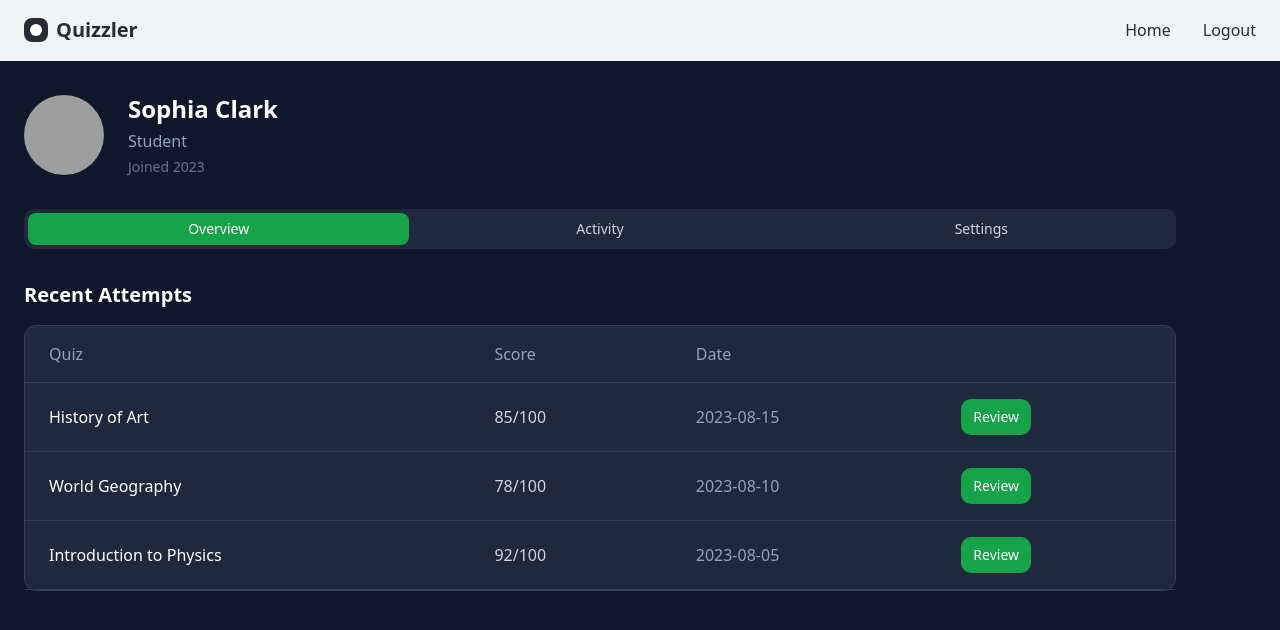
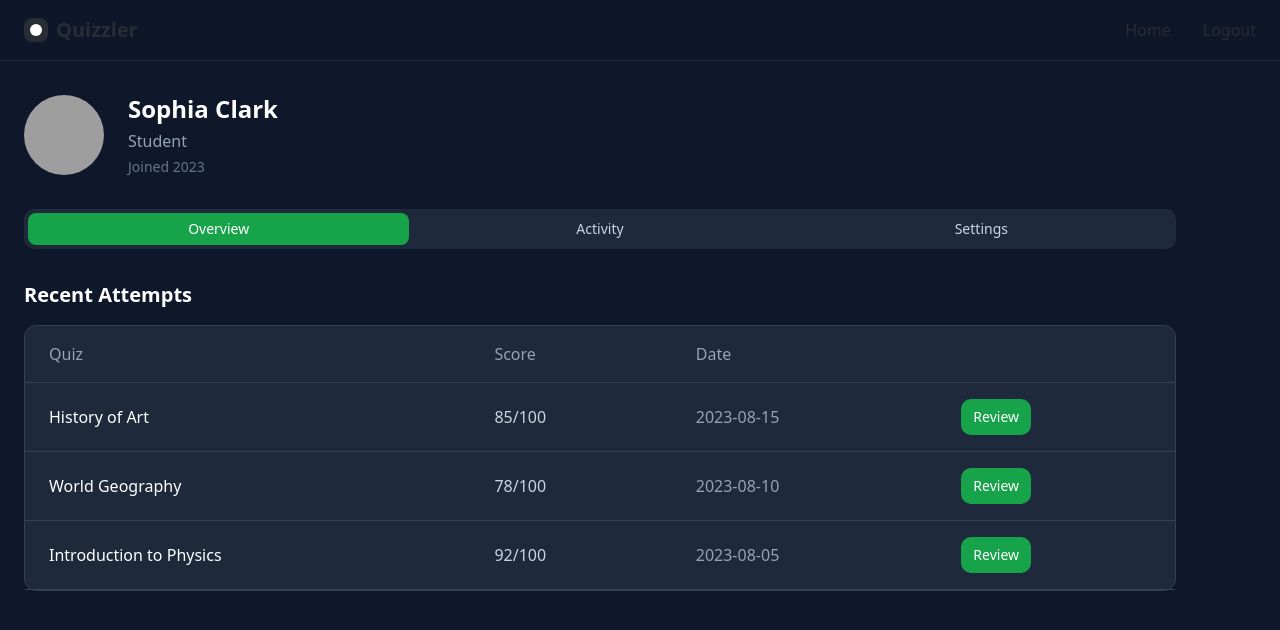
Before and after one commit to AnirudhFtw/Quizzler, a React (Vite) app: page /profile in a window 1280 px wide. Shown: the top 630 px of the page. Built offline with nearby package versions, Linux system fonts and the light colour scheme; grey boxes are pictures that could not be loaded; the HTML template or start-up script is replaced by a standard one.

Commit message:
Fix navigation bar colors

```diff
--- a/src/components/Navigation.tsx
+++ b/src/components/Navigation.tsx
@@ -1,8 +1,16 @@
 import { Button } from "@/components/ui/button";
+import { useLocation } from "react-router-dom";
 
 const Navigation = () => {
+  const location = useLocation();
+  const isDarkPage = location.pathname === "/leaderboard" || location.pathname === "/profile";
+
   return (
-    <nav className="w-full px-6 py-4 flex items-center justify-between bg-background/95 backdrop-blur-sm border-b border-border/20">
+    <nav className={`w-full px-6 py-4 flex items-center justify-between backdrop-blur-sm border-b ${
+      isDarkPage
+        ? "bg-slate-900/95 border-slate-700/50"
+        : "bg-background/95 border-border/20"
+    }`}>
       <div className="flex items-center space-x-2">
         <div className="w-6 h-6 bg-primary rounded-sm flex items-center justify-center">
           <div className="w-3 h-3 bg-background rounded-sm"></div>
```
